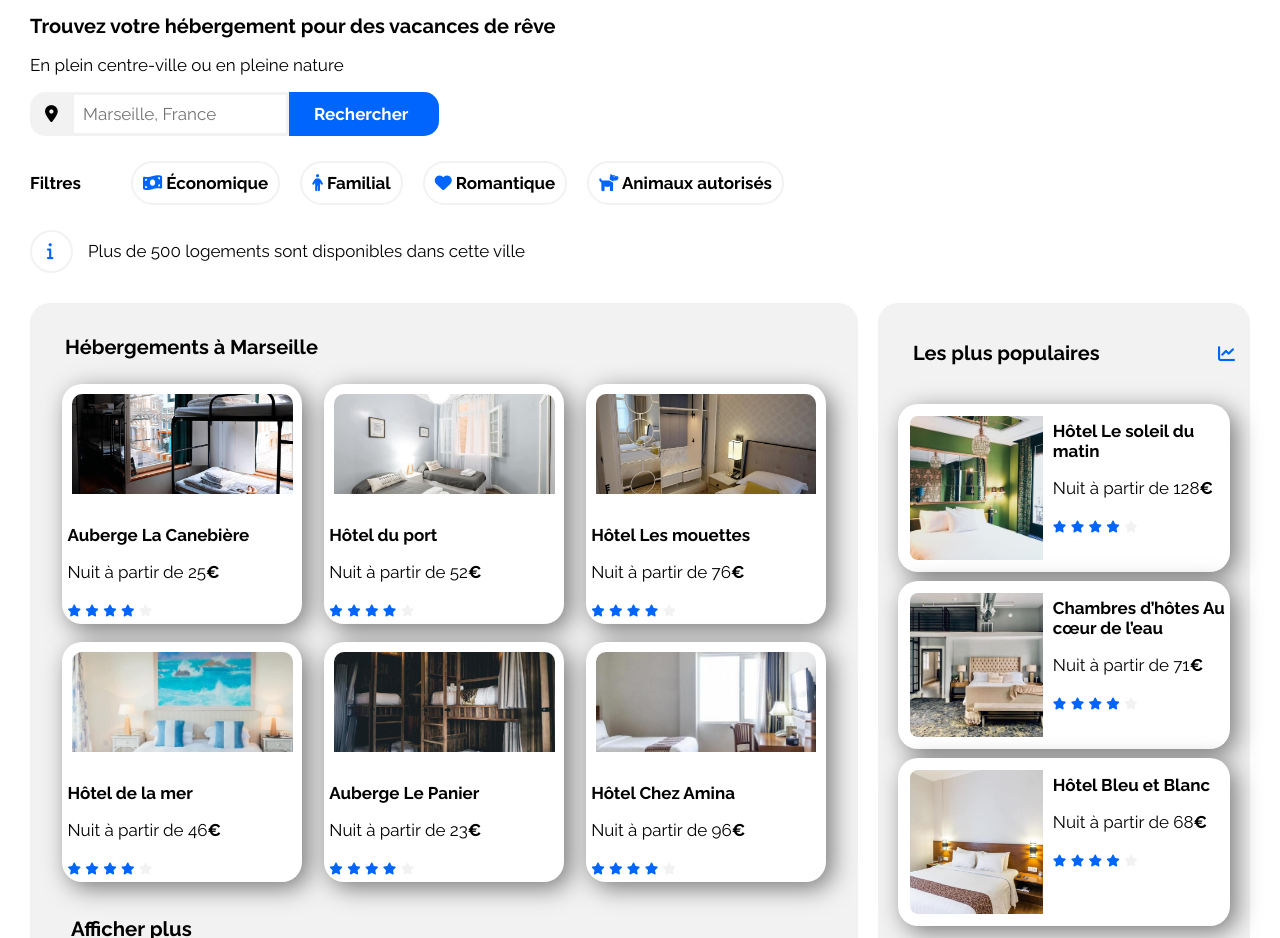
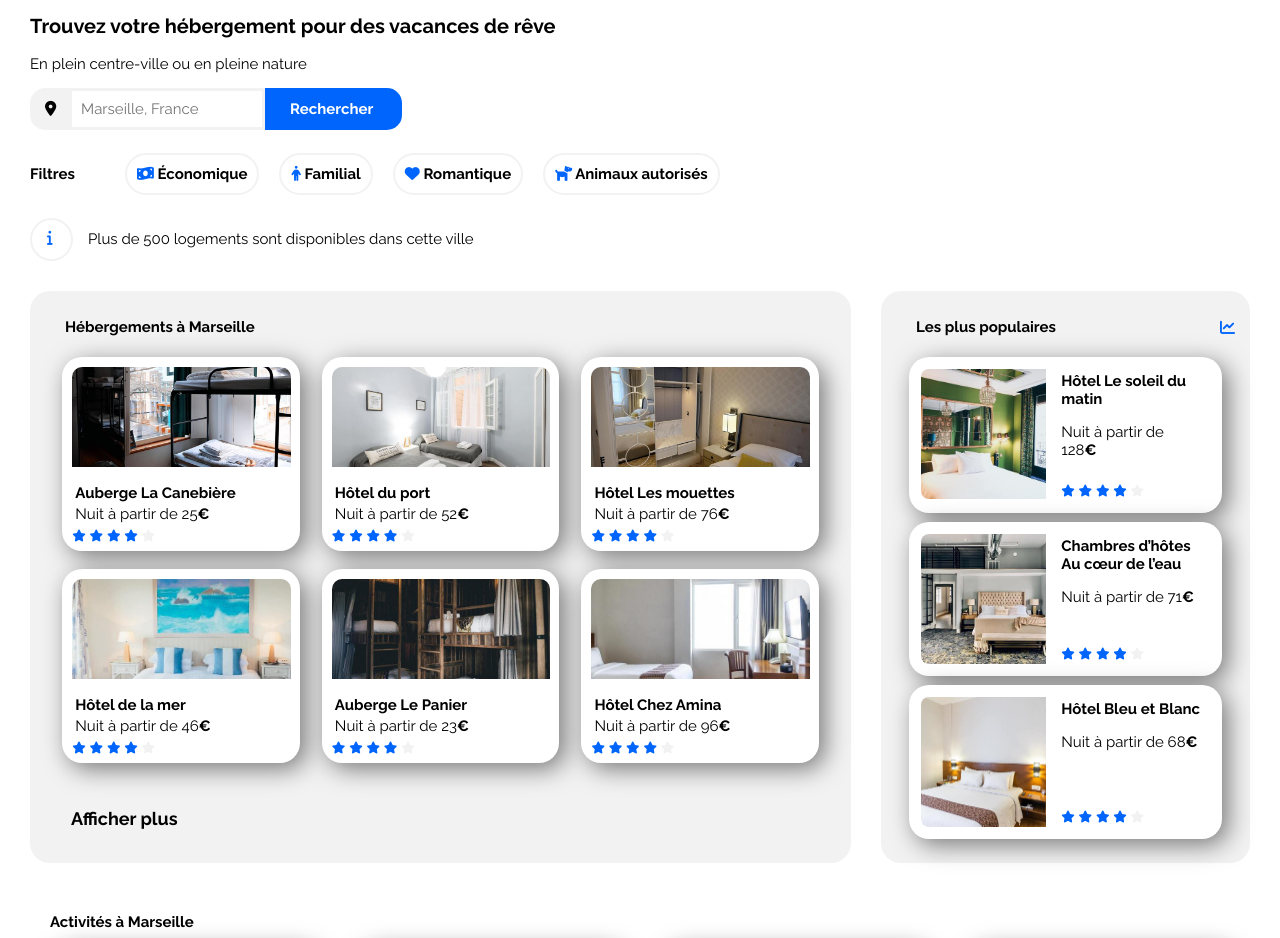
Before and after one commit to nllrn/Laurine_NOEL_2_HTML-CSS_122022, a plain HTML site: page index.html in a window 1280 px wide. Shown: the part 68-1006 px from the top of the page. Drawn offline with Linux system fonts and the light colour scheme.

Commit message:
corrections title logo et cards populaires

```diff
--- a/CSS/style.css
+++ b/CSS/style.css
@@ -17,7 +17,7 @@ html {
 * {
     max-width: 1400px;
     font-family: "Raleway", sans-serif;
-    font-size: 1.7rem;
+    font-size: 1.5rem;
 }
 
 body {
@@ -52,11 +52,12 @@ nav a:hover {
     border-top: #0065FC solid 2px;
     border-bottom: transparent solid 2px
 }
+
 /* *** HEADER *** */
 
 /* *** MAIN *** */
 /* SECTION FORMULAIRE ET FILTRES */
-h2 {
+h1 {
     font-weight: bolder;
     font-size: 2rem;
 }
@@ -150,6 +151,7 @@ a[title]:hover {
 span {
     margin-left: 15px;
 }
+
 /* SECTION FORMULAIRE ET FILTRES */
 
 /* SECTIONS HÉBERGEMENTS ET POPULAIRES */
@@ -174,15 +176,24 @@ span {
 
 .hebergements {
     width: 70%;
-    margin-right: 20px;
+    margin-right: 30px;
 }
 
 .hebergements button {
     border: none;
     font-weight: bolder;
     font-size: larger;
-    margin-left: 20px;
+    margin: 10px 0 10px 20px;
     background-color: #F2F2F2;
+}
+
+.hebergements article div {
+    margin-left: 10px;
+}
+
+.hebergements div p,
+.hebergements div h3 {
+    margin: 3px;
 }
 
 .cards-main {
@@ -204,6 +215,7 @@ span {
     width: 30%;
     height: auto;
 }
+
 /* SECTION HÉBERGEMENTS */
 
 /* SECTIONS HÉBERGEMENTS, POPULAIRES ET ACTIVITÉS */
@@ -222,6 +234,7 @@ span {
     border-radius: 20px;
     box-shadow: 6px 6px 25px rgba(0, 0, 0, 0.5);
 }
+
 /* SECTIONS HÉBERGEMENTS, POPULAIRES ET ACTIVITÉS */
 
 /* SECTION POPULAIRE */
@@ -240,9 +253,13 @@ span {
     align-items: center;
 }
 
+.cards-populaires {
+    width: 95%;
+}
+
 .cards-populaires img {
     width: 40%;
-    height: 144px;
+    height: 130px;
     padding: 12px 5px 12px 12px;
     border-radius: 20px 0px 0px 20px;
     object-fit: cover;
@@ -252,11 +269,17 @@ span {
     display: flex;
 }
 
+.description {
+    display: flex;
+    flex-direction: column;
+    justify-content: space-between;
+}
+
 /* icones étoiles */
-
 .fa-star {
     font-size: 12px;
 }
+
 /* SECTION POPULAIRE */
 
 /* SECTION ACTIVITÉS */
@@ -283,12 +306,13 @@ span {
 }
 
 article div {
-    margin: 0px 0px 5px 5px;
+    margin: 0 10px 7px 5px;
 }
 
 .cards-activities h3 {
     padding-left: 15px;
 }
+
 /* SECTION ACTIVITÉS */
 /* *** MAIN *** */
 
@@ -310,6 +334,7 @@ article div {
     color: black;
     margin: 5px;
 }
+
 /* *** FOOTER *** */
 /* ** DESKTOP ** */
 
@@ -330,6 +355,7 @@ article div {
     nav a:hover {
         border: transparent;
     }
+
     /* *** HEADER *** */
 
     /* *** MAIN *** */
@@ -345,6 +371,7 @@ article div {
     li {
         padding: 15px;
     }
+
     /* SECTION FORMULAIRE ET FILTRES */
 
     /* SECTIONS HÉBERGEMENTS ET POPULAIRES */
@@ -359,6 +386,7 @@ article div {
         width: auto;
         margin: 0 0 25px 0;
     }
+
     /* SECTION HÉBERGEMENTS */
 
     /* SECTION POPULAIRE */
@@ -379,10 +407,10 @@ article div {
     }
 
     .cards-populaires article div {
-        margin: 0px;
-        width: max-content;
-        padding: 5px;
+        margin: 0 0 0 5px;
+        padding: 0 0 5px 0;
     }
+
     /* SECTION POPULAIRE */
 
     /* SECTION ACTIVITÉS */
@@ -398,9 +426,11 @@ article div {
     .cards-activities img {
         height: 185px;
     }
+
     /* SECTION ACTIVITÉS */
     /* *** MAIN *** */
 }
+
 /* ** TABLETTE ** */
 
 /* ** MOBILE ** */
@@ -427,13 +457,14 @@ article div {
     }
 
     .logo img {
-        width: 10%;
+        width: 25%;
         margin-bottom: 30px;
     }
 
     nav {
         text-align: center;
     }
+
     /* *** HEADER *** */
 
     /* *** MAIN *** */
@@ -480,6 +511,7 @@ article div {
         height: 8px;
         padding: 4px 7px 15px 12px;
     }
+
     /* SECTION FORMULAIRE ET FILTRES */
 
     /* SECTIONS HÉBERGEMENTS ET POPULAIRES */
@@ -509,6 +541,7 @@ article div {
     .hebergements button {
         visibility: hidden;
     }
+
     /* SECTION HÉBERGEMENTS */
 
     /* SECTION POPULAIRE */
@@ -519,6 +552,7 @@ article div {
         align-items: center;
         border-radius: 0;
     }
+
     /* SECTION POPULAIRE */
 
     /* SECTION ACTIVITÉS */
@@ -535,6 +569,7 @@ article div {
     .cards-activities img {
         height: 200px;
     }
+
     /* SECTION ACTIVITÉS */
     /* *** MAIN *** */
 
@@ -549,6 +584,7 @@ article div {
         flex-direction: column;
         align-items: baseline;
     }
+
     /* *** FOOTER *** */
     /* ** MOBILE ** */
 
--- a/index.html
+++ b/index.html
@@ -37,7 +37,7 @@
         <!-- ** SECTION FORMULAIRE ET FILTRES ** -->
         <section class="header">
             <div>
-                <h2>Trouvez votre hébergement pour des vacances de rêve</h2>
+                <h1>Trouvez votre hébergement pour des vacances de rêve</h1>
                 <p>En plein centre-ville ou en pleine nature</p>
 
                 <form method="get">
@@ -199,14 +199,18 @@
                         <a href="#">
                             <img src="Images/hebergements/4_small/emile-guillemot-Bj_rcSC5XfE-unsplash.jpg"
                                 alt="Photo d'une chambre de l'Hotel Le soleil du matin">
+                            <div class="description">
                                 <div>
                                     <h3>Hôtel Le soleil du matin</h3>
                                     <p>Nuit à partir de 128<strong>€</strong></p>
+                                </div>
+                                <div>
                                     <i class="fa-solid fa-star blue"></i>
                                     <i class="fa-solid fa-star blue"></i>
                                     <i class="fa-solid fa-star blue"></i>
                                     <i class="fa-solid fa-star blue"></i>
                                     <i class="fa-solid fa-star grey"></i>
+                                </div>
                             </div>
                         </a>
                     </article>
@@ -215,14 +219,18 @@
                         <a href="#">
                             <img src="Images/hebergements/4_small/aw-creative-VGs8z60yT2c-unsplash.jpg"
                                 alt="Photo d'une chambre de Chambres d’hôtes Au cœur de l’eau">
+                            <div class="description">
                                 <div>
                                     <h3>Chambres d’hôtes Au cœur de l’eau</h3>
                                     <p>Nuit à partir de 71<strong>€</strong></p>
+                                </div>
+                                <div>
                                     <i class="fa-solid fa-star blue"></i>
                                     <i class="fa-solid fa-star blue"></i>
                                     <i class="fa-solid fa-star blue"></i>
                                     <i class="fa-solid fa-star blue"></i>
                                     <i class="fa-solid fa-star grey"></i>
+                                </div>
                             </div>
                         </a>
                     </article>
@@ -231,14 +239,18 @@
                         <a href="#">
                             <img src="Images/hebergements/4_small/febrian-zakaria-sjvU0THccQA-unsplash.jpg"
                                 alt="Photo d'une chambre de l'Hotel Bleu et Blanc">
+                            <div class="description">
                                 <div>
                                     <h3>Hôtel Bleu et Blanc</h3>
                                     <p>Nuit à partir de 68<strong>€</strong></p>
+                                </div>
+                                <div>
                                     <i class="fa-solid fa-star blue"></i>
                                     <i class="fa-solid fa-star blue"></i>
                                     <i class="fa-solid fa-star blue"></i>
                                     <i class="fa-solid fa-star blue"></i>
                                     <i class="fa-solid fa-star grey"></i>
+                                </div>
                             </div>
                         </a>
                     </article>
```
Lines whose indentation alone changed are shown as unchanged.
